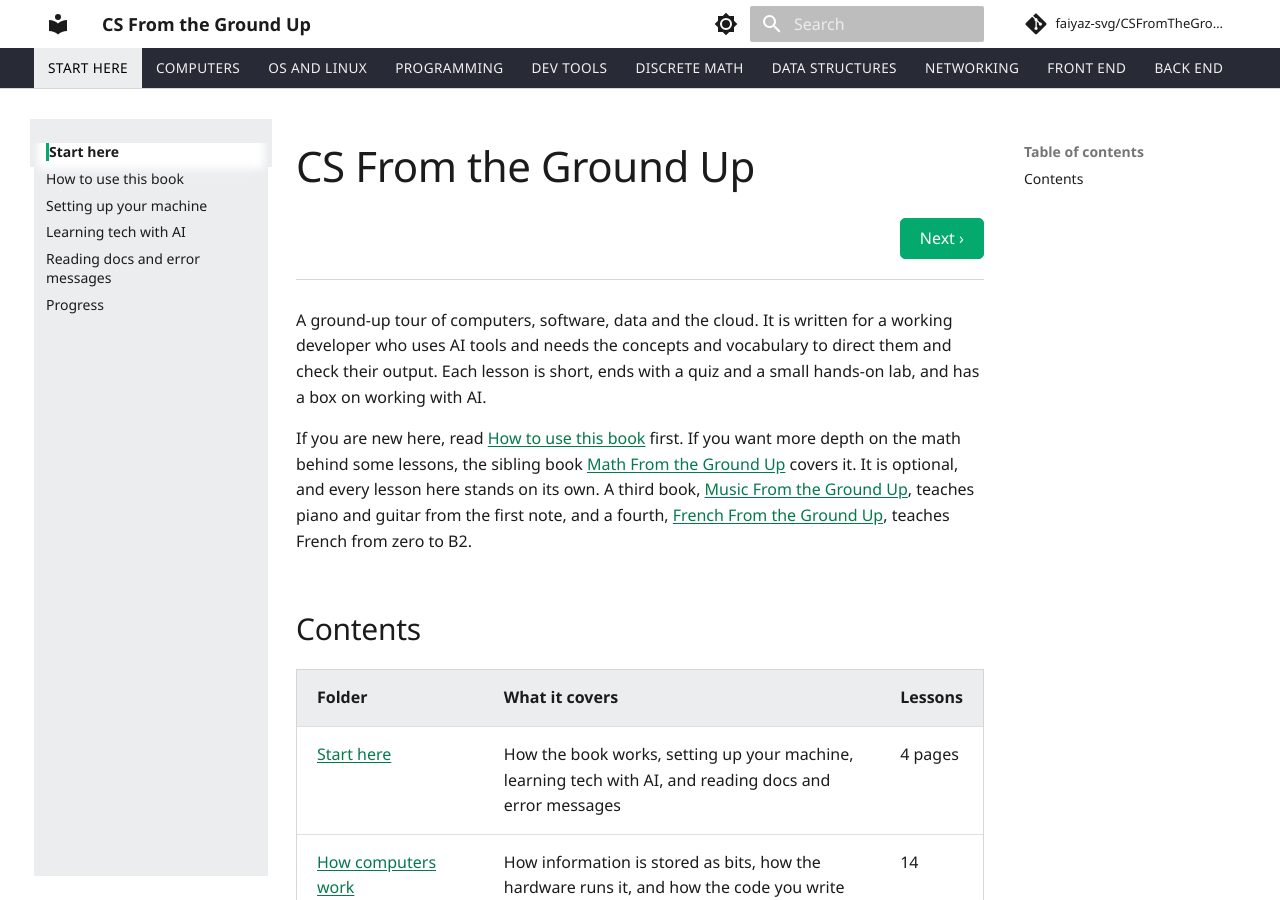
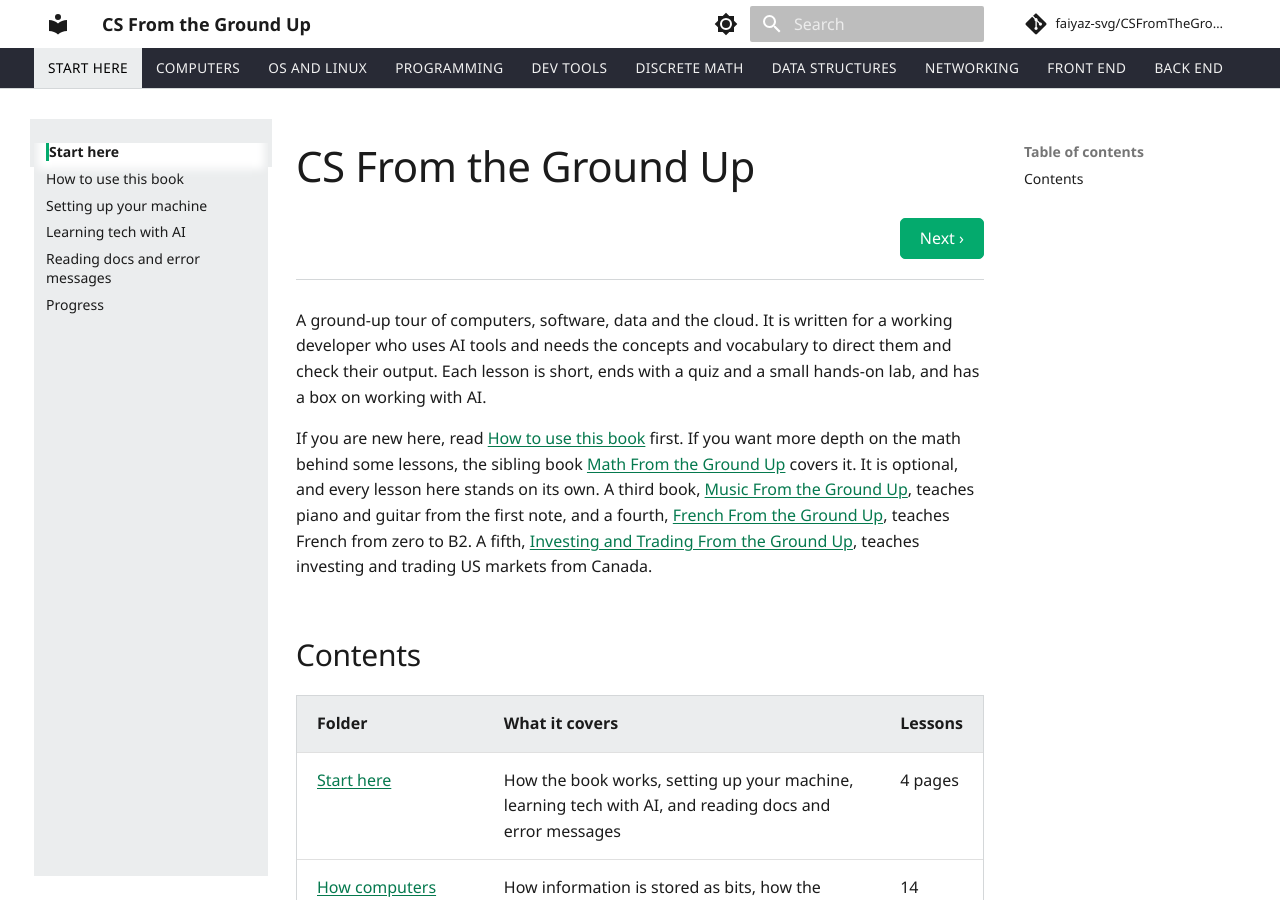
Before and after one commit to faiyaz-svg/CSFromTheGroundUp, an MkDocs documentation site: the page built from docs/index.md, in a window 1280 px wide and 900 px high. Built offline with MkDocs 1.6.1 and Material for MkDocs 9.7.7, drawn with Linux system fonts in a browser that asks for light colours; comment, search, counter and statistics services are not loaded.

Commit message:
link the investing and trading book from the home page

```diff
--- a/docs/index.md
+++ b/docs/index.md
@@ -2,7 +2,7 @@
 
 A ground-up tour of computers, software, data and the cloud. It is written for a working developer who uses AI tools and needs the concepts and vocabulary to direct them and check their output. Each lesson is short, ends with a quiz and a small hands-on lab, and has a box on working with AI.
 
-If you are new here, read [How to use this book](00-start-here/index.md) first. If you want more depth on the math behind some lessons, the sibling book [Math From the Ground Up](https://faiyaz-svg.github.io/MathFromTheGroundUp/) covers it. It is optional, and every lesson here stands on its own. A third book, [Music From the Ground Up](https://faiyaz-svg.github.io/MusicFromTheGroundUp/), teaches piano and guitar from the first note, and a fourth, [French From the Ground Up](https://faiyaz-svg.github.io/FrenchFromTheGroundUp/), teaches French from zero to B2.
+If you are new here, read [How to use this book](00-start-here/index.md) first. If you want more depth on the math behind some lessons, the sibling book [Math From the Ground Up](https://faiyaz-svg.github.io/MathFromTheGroundUp/) covers it. It is optional, and every lesson here stands on its own. A third book, [Music From the Ground Up](https://faiyaz-svg.github.io/MusicFromTheGroundUp/), teaches piano and guitar from the first note, and a fourth, [French From the Ground Up](https://faiyaz-svg.github.io/FrenchFromTheGroundUp/), teaches French from zero to B2. A fifth, [Investing and Trading From the Ground Up](https://faiyaz-svg.github.io/InvestingAndTradingFromTheGroundUp/), teaches investing and trading US markets from Canada.
 
 ## Contents
 
```
